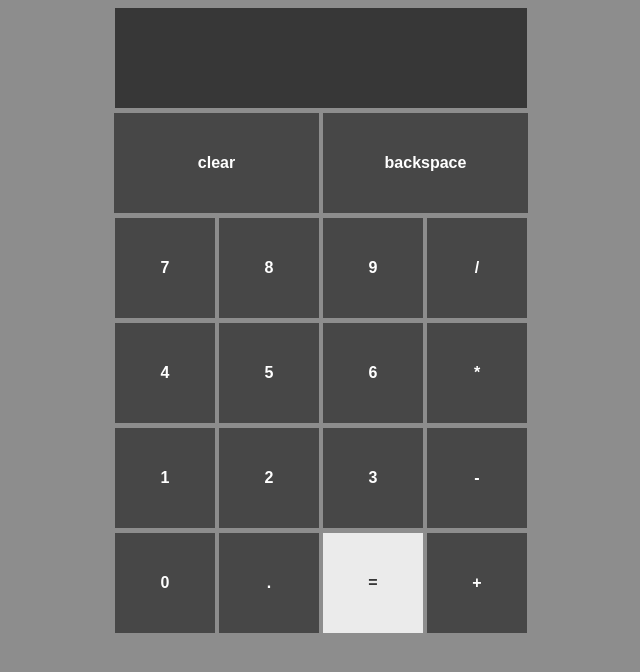
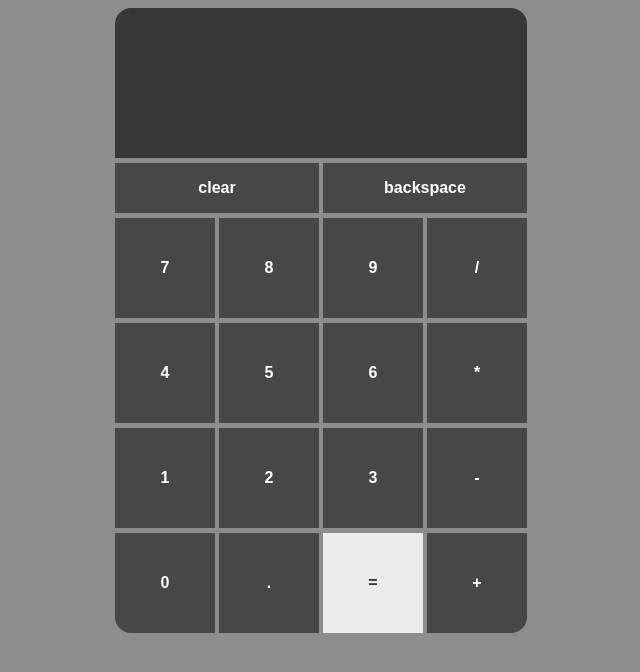
Before and after one commit to jpotterfi/odin-project-calculator, a plain HTML site: page index.html in a window 1280 px wide. Shown: the whole page, without its empty margins (319-959 px from the left). Drawn offline with Linux system fonts and the light colour scheme.

Commit message:
added css changes

```diff
--- a/styles.css
+++ b/styles.css
@@ -18,19 +18,20 @@ body {
     height: auto;
     /*min-width: 412px;
     min-height: 100px; */
-    border-top-right-radius: 8px;
-    border-top-left-radius: 8px;
+
     display: flex;
     flex-direction: row;
     font-size: 30px;
 }
 
 #clear {
-    width: 205px;
+    width: 204px;
+    height: 50px;
 }
 
 #backspace{
-    width: 205px;
+    width: 204px;
+    height: 50px;
 }
 .output{
     display: flex;
@@ -38,8 +39,13 @@ body {
     align-items: center;
     background-color: #373737;
     flex: 2 1 100px;
-    height: 100px;
+    height: 150px;
     padding-right: 10px;
+    border-top-right-radius: 16px;
+    border-top-left-radius: 16px;
+    font-size: 35px;
+    font-weight: 500;
+    color: #ffffff;
 }
 
 button {
@@ -49,6 +55,14 @@ button {
     color: #E0E0E0;
     font-size: 20px;
     font-weight: 700;
+}
+
+#zero {
+    border-bottom-left-radius: 16px;
+}
+
+#plus {
+    border-bottom-right-radius: 16px;
 }
 
 #equals {
```
Also changed, not shown: images/backspace.png (added), images/delete.png (added).
